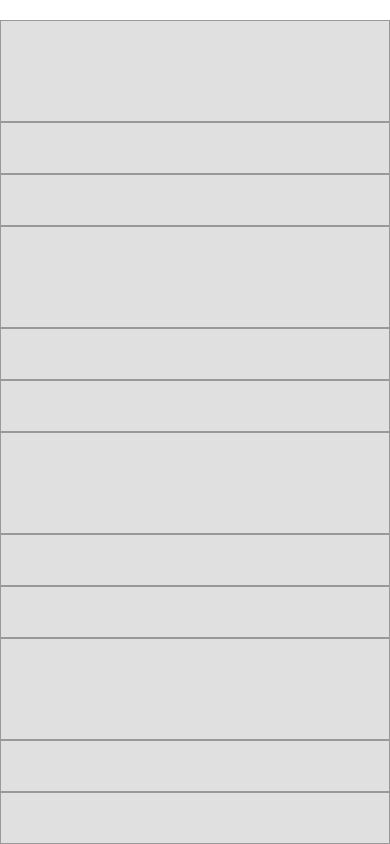
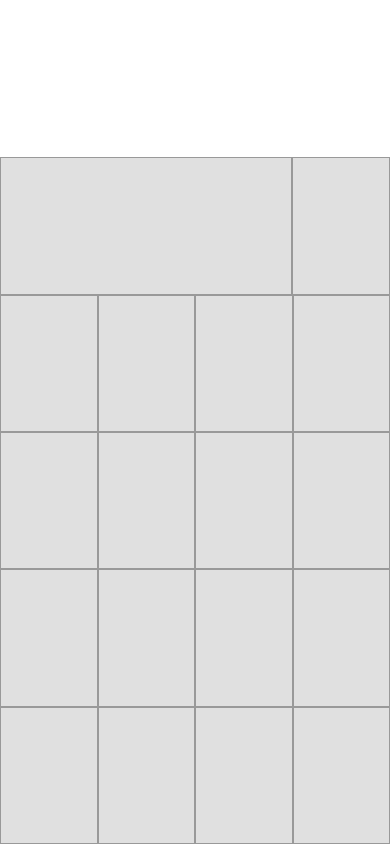
Before and after one commit to SchirmannDev/calculadora, a React Native app: screen / in a window 390 px wide. Built offline with nearby package versions, Linux system fonts and the light colour scheme.

Commit message:
adicionando linhas

```diff
--- a/App.js
+++ b/App.js
@@ -40,25 +40,38 @@ export default class calculadora extends Component {
     return (
       <View style={styles.body}>
         <View style={styles.lines}>
-          <Botao c="2" />
+          <Text></Text>
+        </View>
+
+        <View style={styles.lines}>
+          <Botao c="3" />
+          <Botao />
+        </View>
+
+        <View style={styles.lines}>
+          <Botao />
+          <Botao />
           <Botao />
           <Botao />
         </View>
 
         <View style={styles.lines}>
-          <Botao c="2" />
+          <Botao />
+          <Botao />
           <Botao />
           <Botao />
         </View>
 
         <View style={styles.lines}>
-          <Botao c="2" />
+          <Botao />
+          <Botao />
           <Botao />
           <Botao />
         </View>
 
         <View style={styles.lines}>
-          <Botao c="2" />
+          <Botao />
+          <Botao />
           <Botao />
           <Botao />
         </View>
@@ -74,5 +87,6 @@ const styles = StyleSheet.create({
   },
   lines: {
     flex: 1,
+    flexDirection: "row",
   },
 });
```
